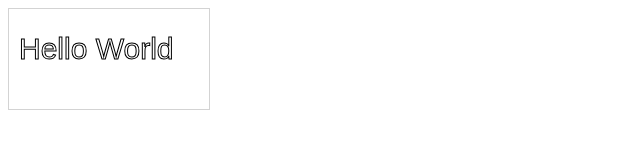
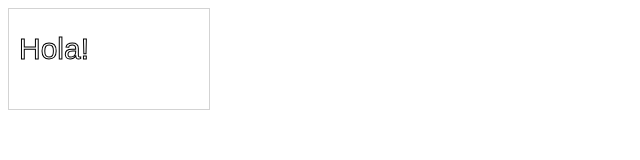
Before and after one commit to abhi2abhi/Btest, a plain HTML site: page index.html in a window 1280 px wide. Shown: the whole page, without its empty margins (0-640 px from the left). Drawn offline with Linux system fonts and the light colour scheme.

Commit message:
Update index.html

```diff
--- a/index.html
+++ b/index.html
@@ -9,7 +9,7 @@ Your browser does not support the HTML5 canvas tag.</canvas>
 var c = document.getElementById("myCanvas");
 var ctx = c.getContext("2d");
 ctx.font = "30px Arial";
-ctx.strokeText("Hello World",10,50);
+ctx.strokeText("Hola!",10,50);
 </script>
 
 </body>
```
